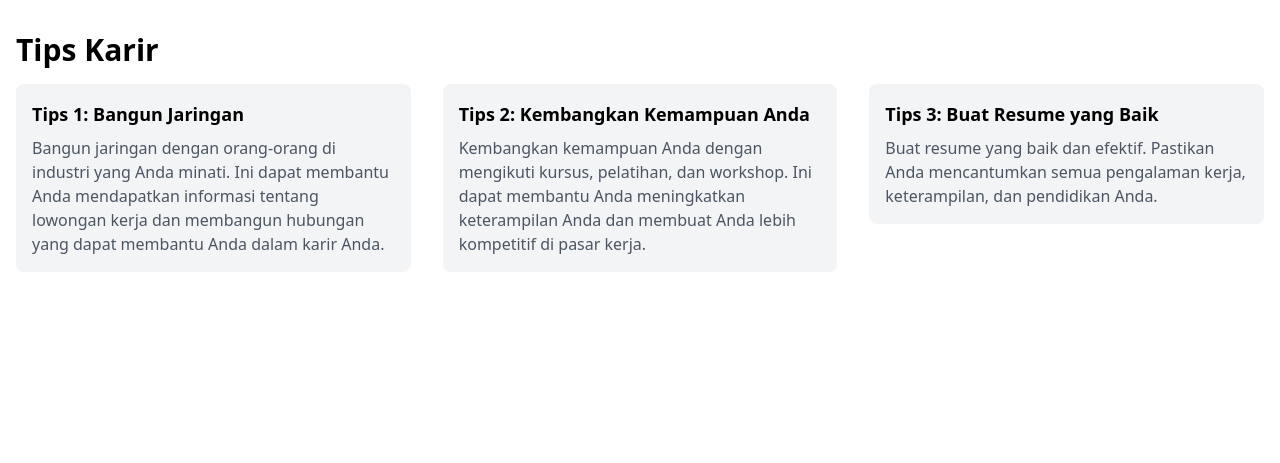
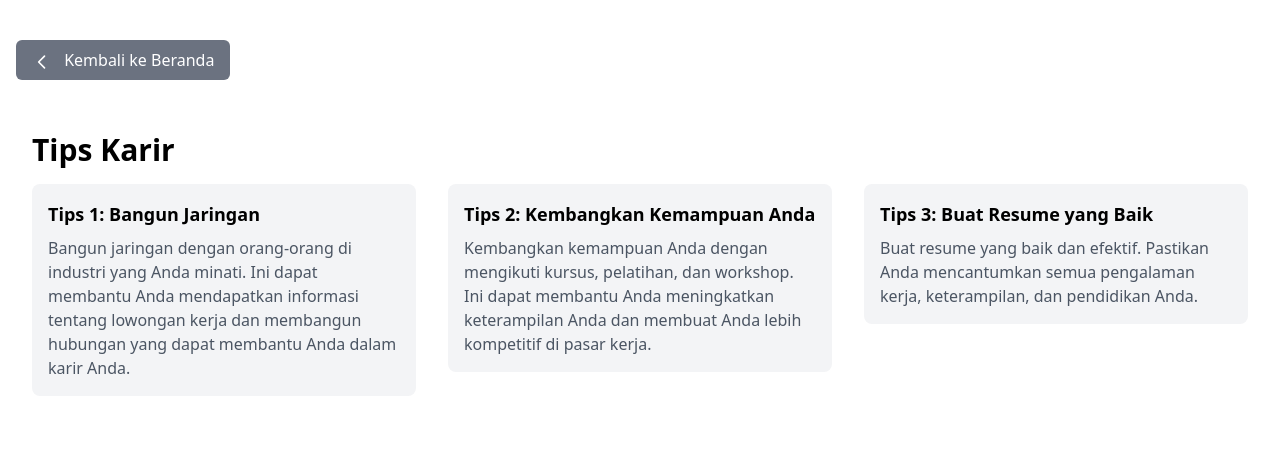
Before and after one commit to arifpurnomo-max/Tugas-akhir-tahun-web-jobportal-, a plain HTML site: page tips karir.html in a window 1280 px wide. Drawn offline with nearby package versions, Linux system fonts and the light colour scheme.

Commit message:
last finish

```diff
--- a/tips karir.html
+++ b/tips karir.html
@@ -2,6 +2,13 @@
     <script src="https://cdn.tailwindcss.com"></script>
     <link href="https://cdnjs.cloudflare.com/ajax/libs/font-awesome/6.0.0-beta3/css/all.min.css" rel="stylesheet">
     <body>
+        <div class="container mx-auto my-10 px-4">
+            <a href="index.html" class="inline-block text-white bg-gray-500 hover:bg-gray-600 px-4 py-2 rounded-md mb-5">
+                <svg xmlns="http://www.w3.org/2000/svg" class="h-5 w-5 inline-block mr-2" fill="none" viewBox="0 0 24 24" stroke="currentColor" stroke-width="2">
+                    <path stroke-linecap="round" stroke-linejoin="round" d="M15 19l-7-7 7-7" />
+                </svg>
+                Kembali ke Beranda
+            </a>
         <section id="career" class="bg-white py-8">
             <div class="container mx-auto px-4">
                 <h2 class="text-3xl font-bold mb-4">Tips Karir</h2>
```
